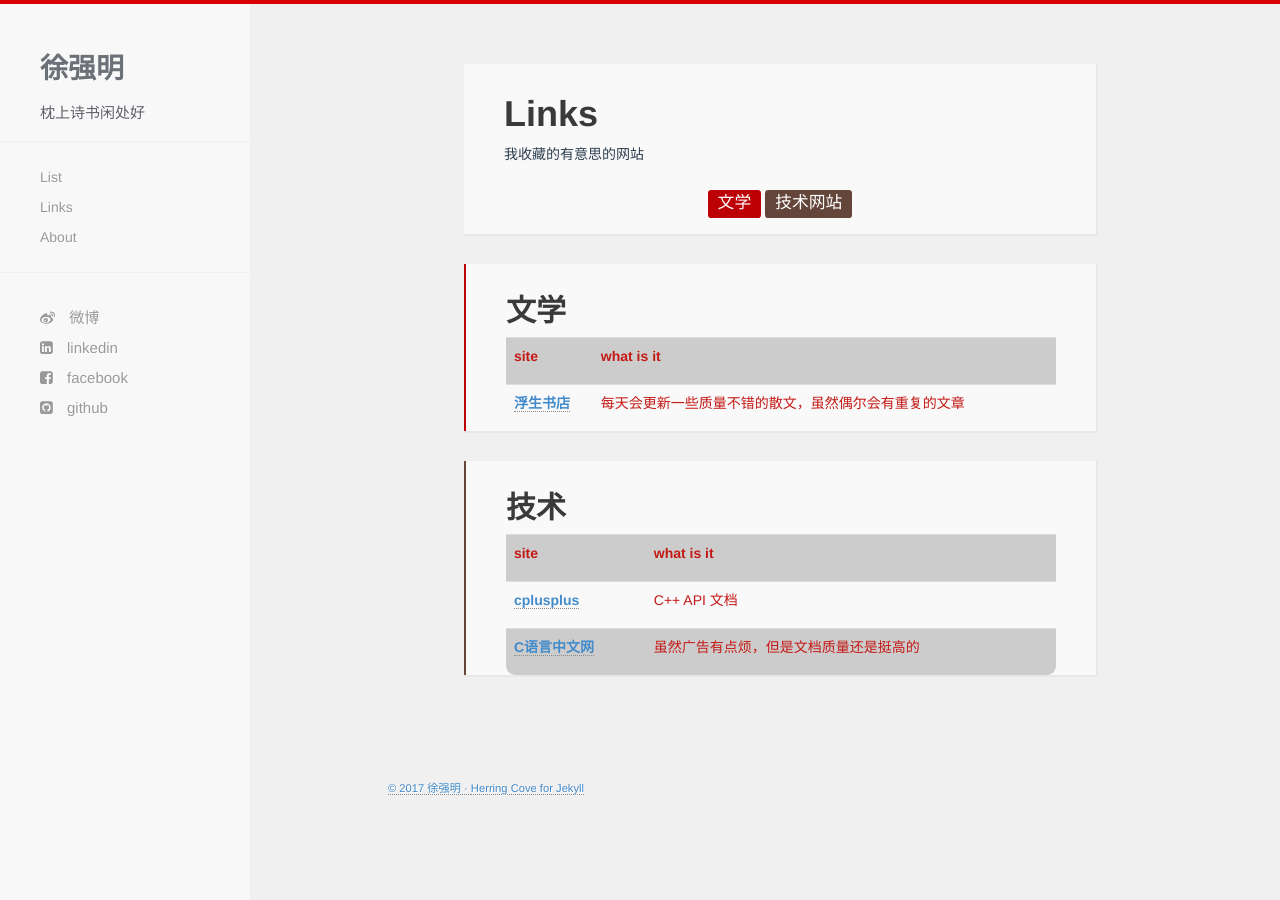
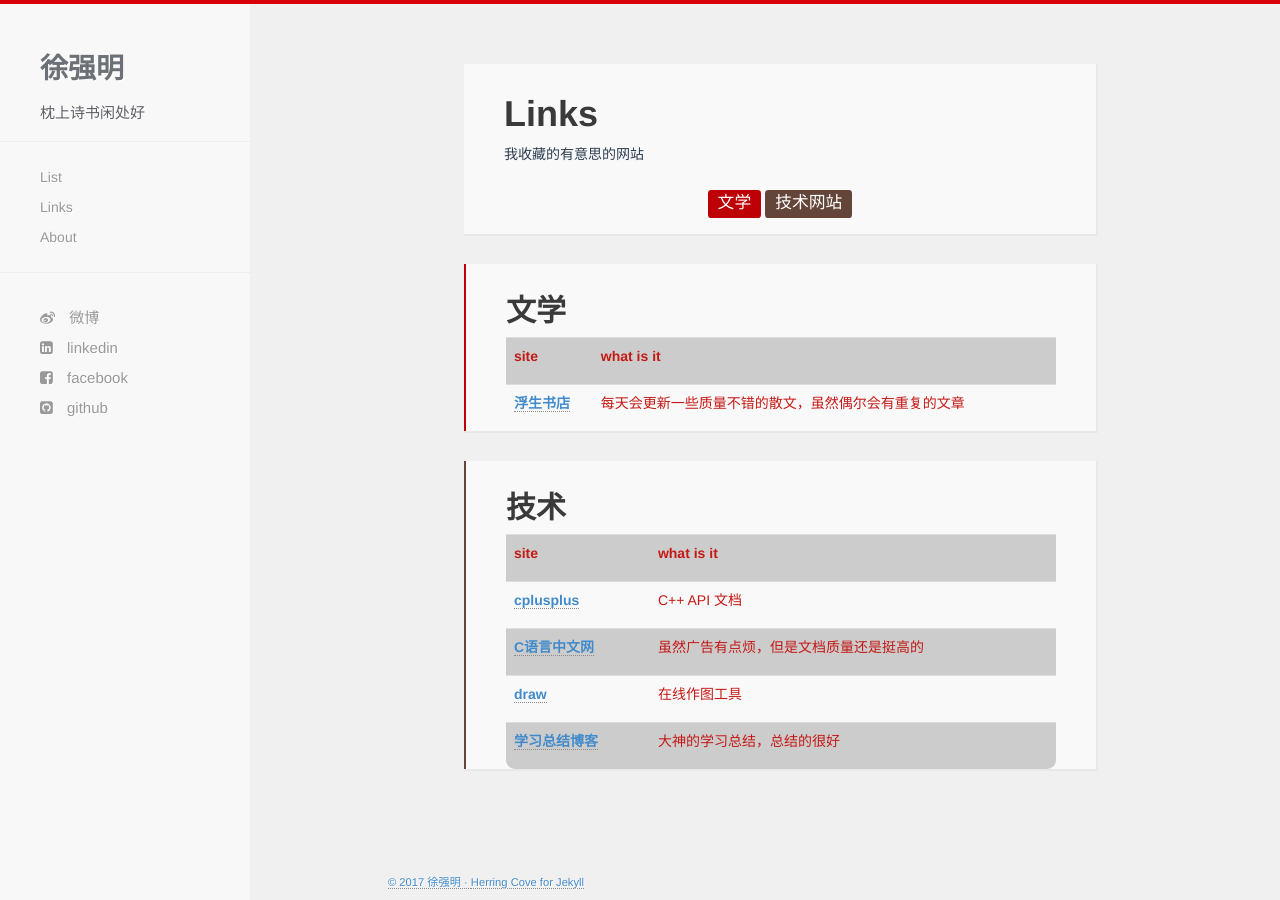
Before and after one commit to xuqiangm/xuqiangm.github.io, a Jekyll site: the page built from links.html, in a window 1280 px wide. Built offline with Jekyll 4.4.1, drawn with Linux system fonts in a browser that asks for light colours; nearby versions of some CDN libraries; Markdown is read by kramdown in place of the engine named in the settings.

Commit message:
增加了几个不错的网站

```diff
--- a/links.html
+++ b/links.html
@@ -107,6 +107,22 @@ title: Links
               <p class="p2"><span class="s2">虽然广告有点烦，但是文档质量还是挺高的</span></p>
             </td>
           </tr>
+           <tr>
+           <td valign="top" class="td1">
+              <p class="p2"><span class="s1"><a href="https://www.draw.io/"><b>draw</b></a></span></p>
+            </td>
+            <td valign="top" class="td2">
+              <p class="p2"><span class="s2">在线作图工具</span></p>
+            </td>
+          </tr>
+          <tr>
+           <td valign="top" class="td1">
+              <p class="p2"><span class="s1"><a href="http://wangkuiwu.github.io/"><b>学习总结博客</b></a></span></p>
+            </td>
+            <td valign="top" class="td2">
+              <p class="p2"><span class="s2">大神的学习总结，总结的很好</span></p>
+            </td>
+          </tr>
 
         </tbody>
       </table>
```
